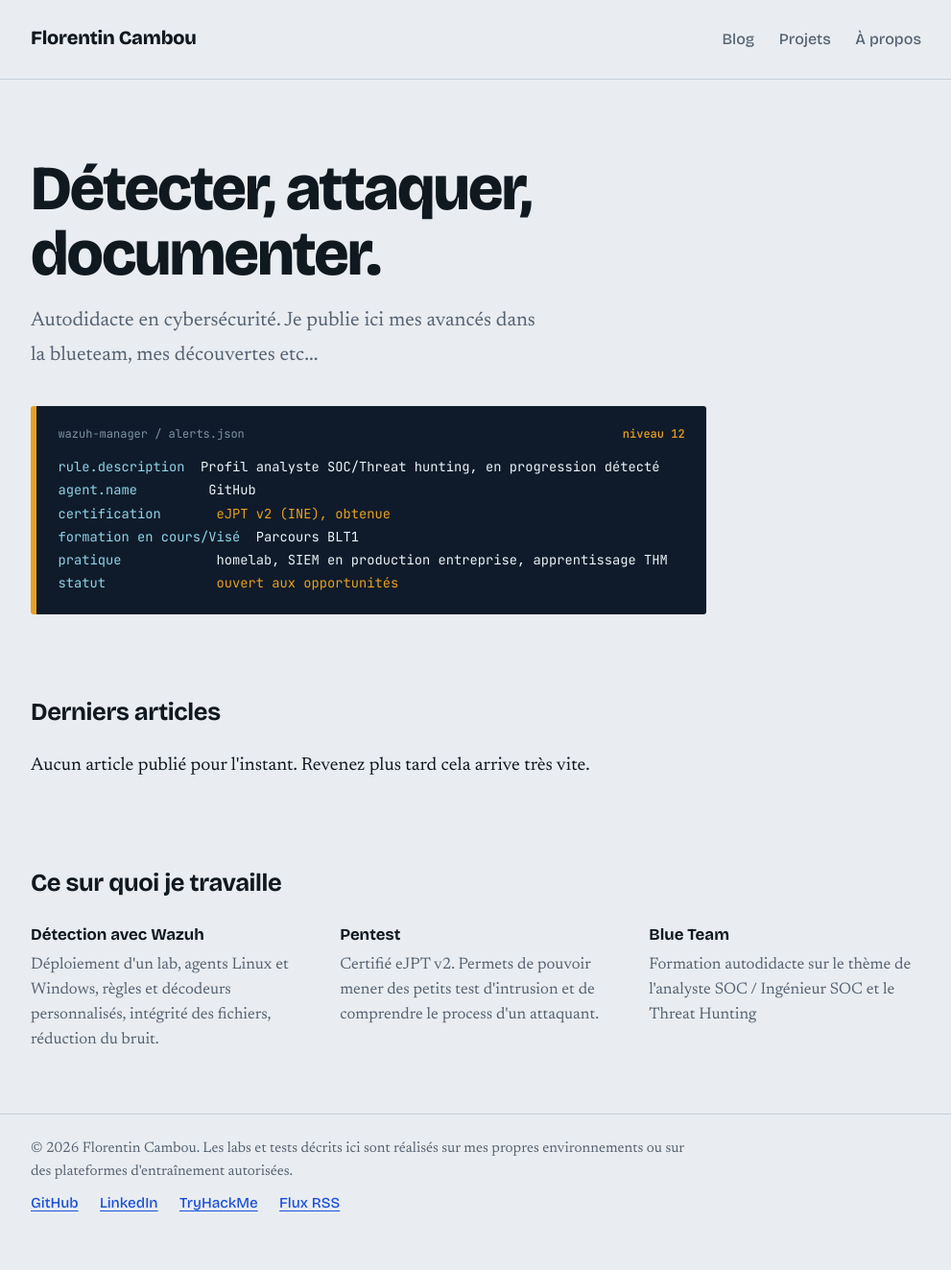
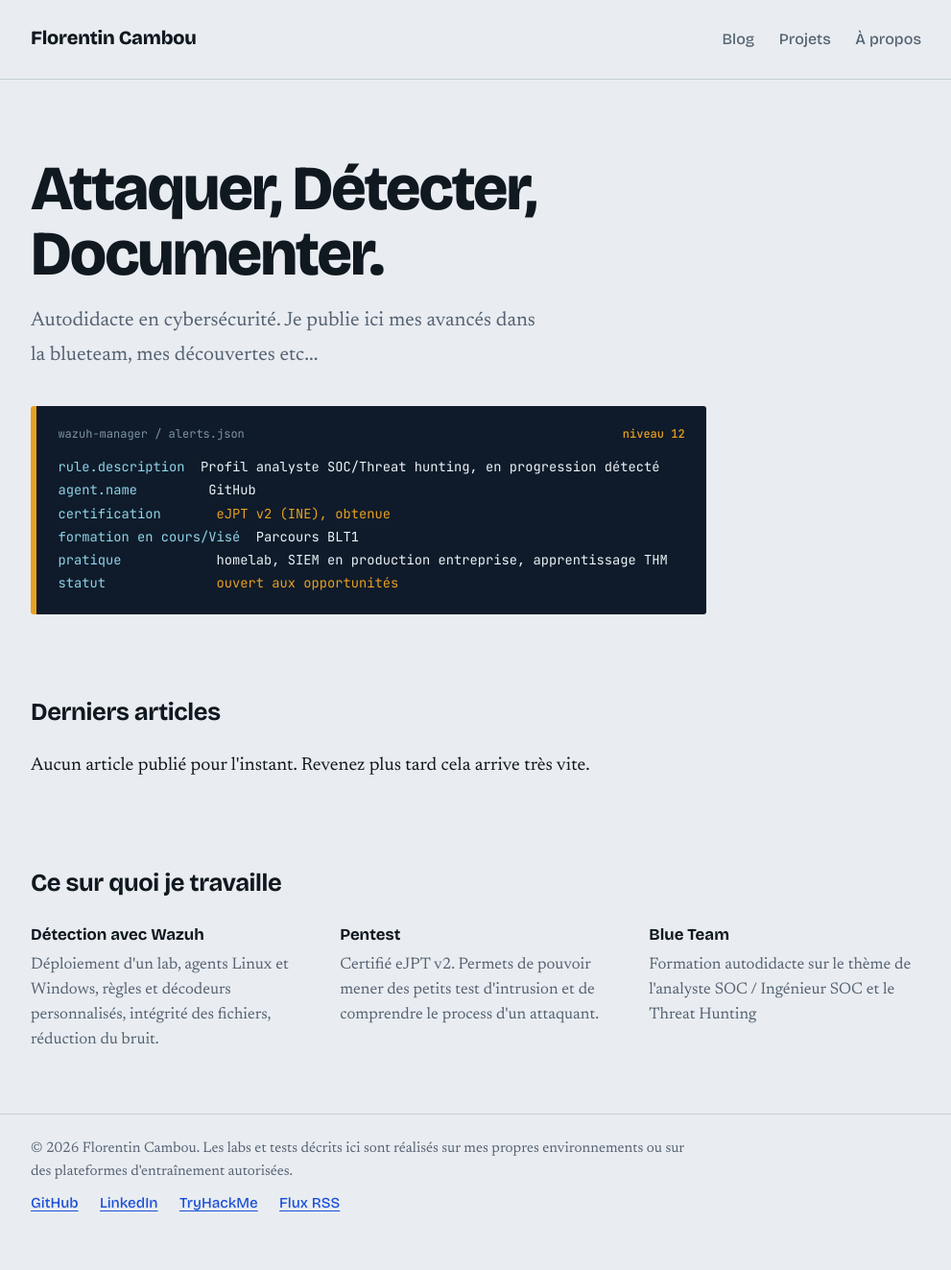
Before and after one commit to Florentin-Cambou/florentin-c, a Jekyll site: the page built from index.html, in a window 1280 px wide. Shown: the whole page at 96% size, without its empty margins (144-1135 px from the left). Built offline with Jekyll 4.4.1, drawn with Linux system fonts in a browser that asks for light colours.

```diff
--- a/index.html
+++ b/index.html
@@ -3,7 +3,7 @@ layout: default
 title: Accueil
 ---
 <section class="hero">
-  <h1>Détecter, attaquer, documenter.</h1>
+  <h1>Attaquer, Détecter, Documenter.</h1>
   <p class="hero-lede">Autodidacte en cybersécurité. Je publie ici mes avancés dans la blueteam, mes découvertes etc...</p>
 
   <div class="alert" role="img" aria-label="Fiche de profil présentée comme une alerte Wazuh : certification eJPT v2 obtenue, parcours progression en blueteam en cours, spécialités Wazuh, détection et blueteam en général.">
```
